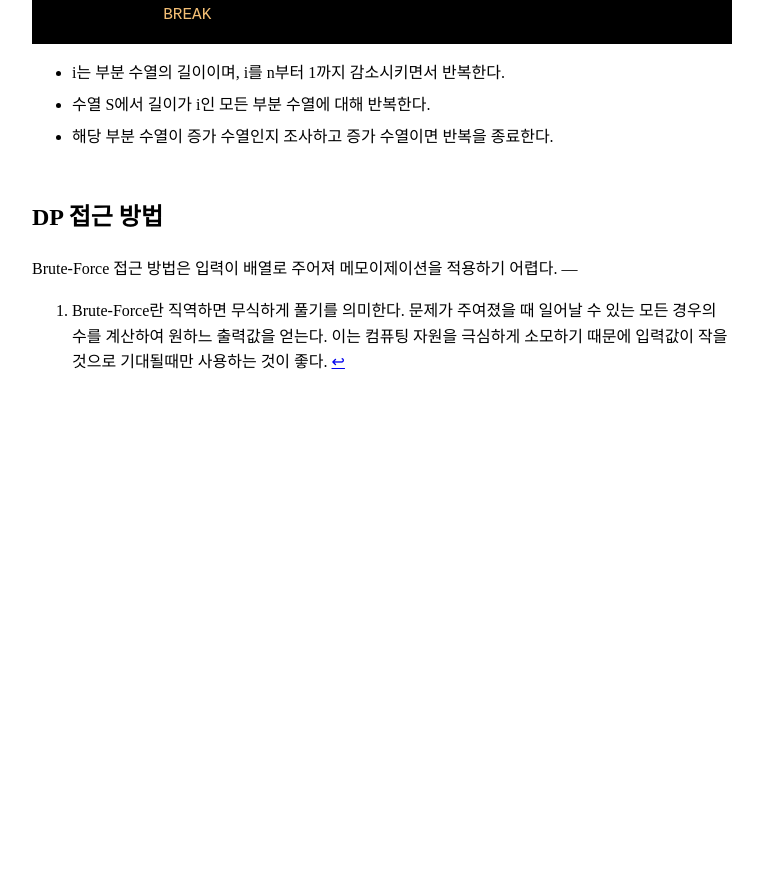
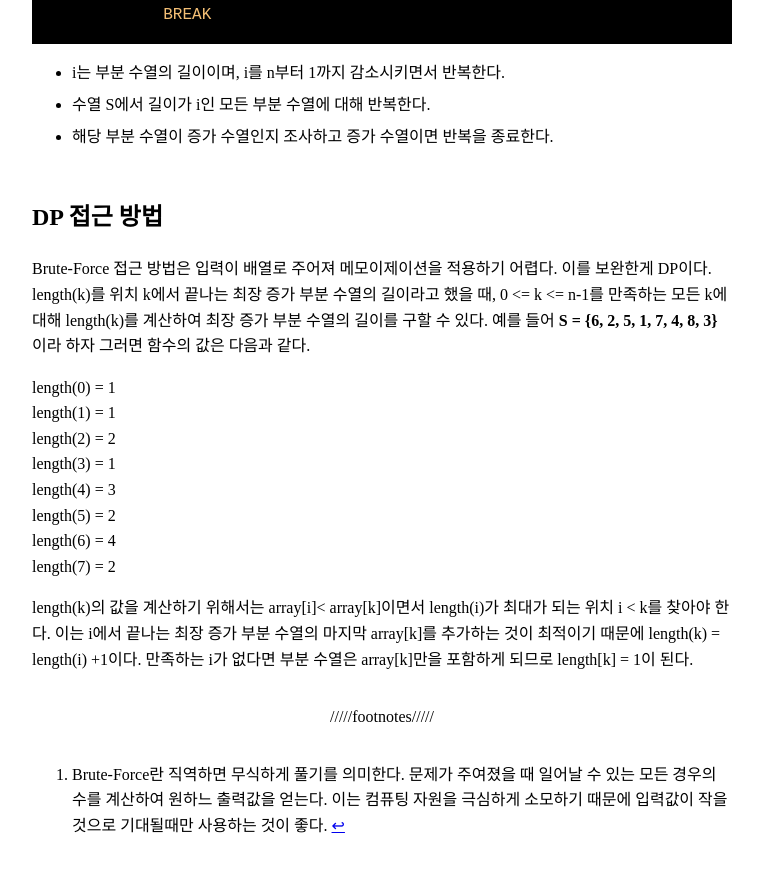
Before and after one commit to domicmeia/domicmeia.github.io, a Jekyll site: the page built from _posts/2022-01-22-[알고리즘]-LCS,-LIS.md, in a window 1280 px wide and 900 px high, scrolled down 5301 px. Shown: the top 872 px of the window, without its empty margins (258-1021 px from the left). Built offline with Jekyll 4.4.1, drawn with Linux system fonts in a browser that asks for light colours; some web fonts are replaced; before the commit the page ends 5756 px from its top, so only the background shows below that.

Commit message:
lcs추가

```diff
--- a/_posts/2022-01-22-[알고리즘]-LCS,-LIS.md
+++ b/_posts/2022-01-22-[알고리즘]-LCS,-LIS.md
@@ -158,7 +158,20 @@ For i in N -> 1
 - 해당 부분 수열이 증가 수열인지 조사하고 증가 수열이면 반복을 종료한다.
 
 ## DP 접근 방법
-Brute-Force 접근 방법은 입력이 배열로 주어져 메모이제이션을 적용하기 어렵다.
+Brute-Force 접근 방법은 입력이 배열로 주어져 메모이제이션을 적용하기 어렵다. 이를 보완한게 DP이다.
+length(k)를 위치 k에서 끝나는 최장 증가 부분 수열의 길이라고 했을 때, 0 <= k <= n-1를 만족하는 모든 k에 대해 length(k)를 계산하여 최장 증가 부분 수열의 길이를 구할 수 있다. 예를 들어 **S = {6, 2, 5, 1, 7, 4, 8, 3}**이라 하자 그러면 함수의 값은 다음과 같다.
+
+length(0) = 1
+length(1) = 1
+length(2) = 2
+length(3) = 1
+length(4) = 3
+length(5) = 2
+length(6) = 4
+length(7) = 2
+
+length(k)의 값을 계산하기 위해서는 array[i]< array[k]이면서 length(i)가 최대가 되는 위치 i < k를 찾아야 한다. 이는 i에서 끝나는 최장 증가 부분 수열의 마지막 array[k]를 추가하는 것이 최적이기 때문에 length(k) = length(i) +1이다. 만족하는 i가 없다면 부분 수열은 array[k]만을 포함하게 되므로 length[k] = 1이 된다.
+
 ---
 {: data-content="footnotes"}
 
```
